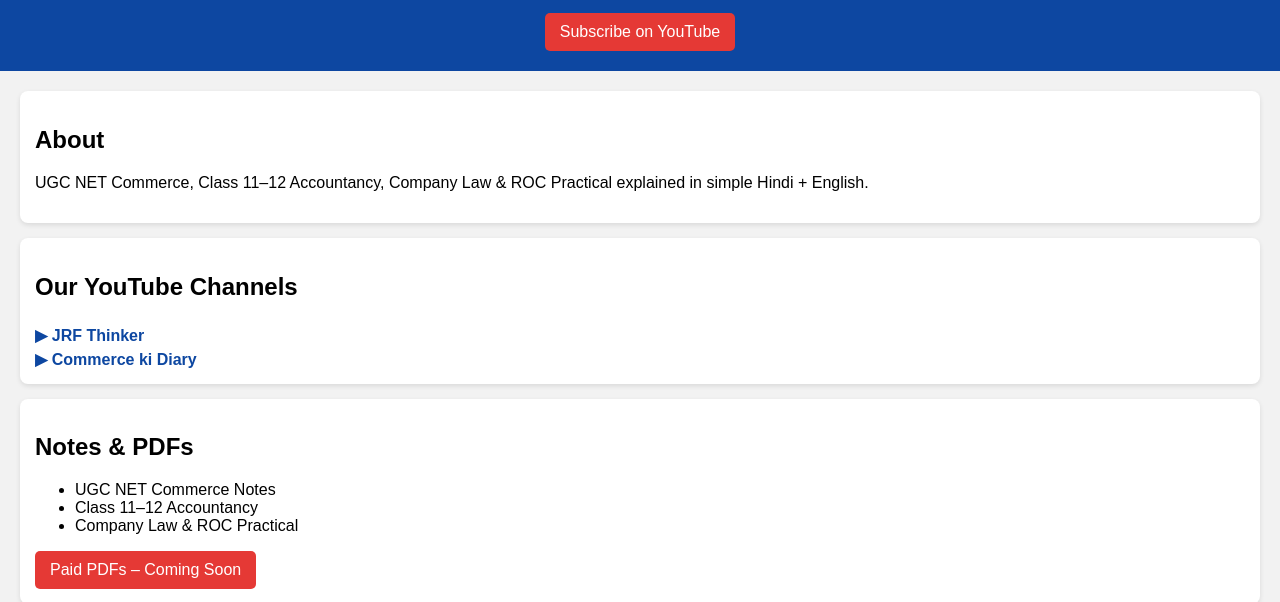
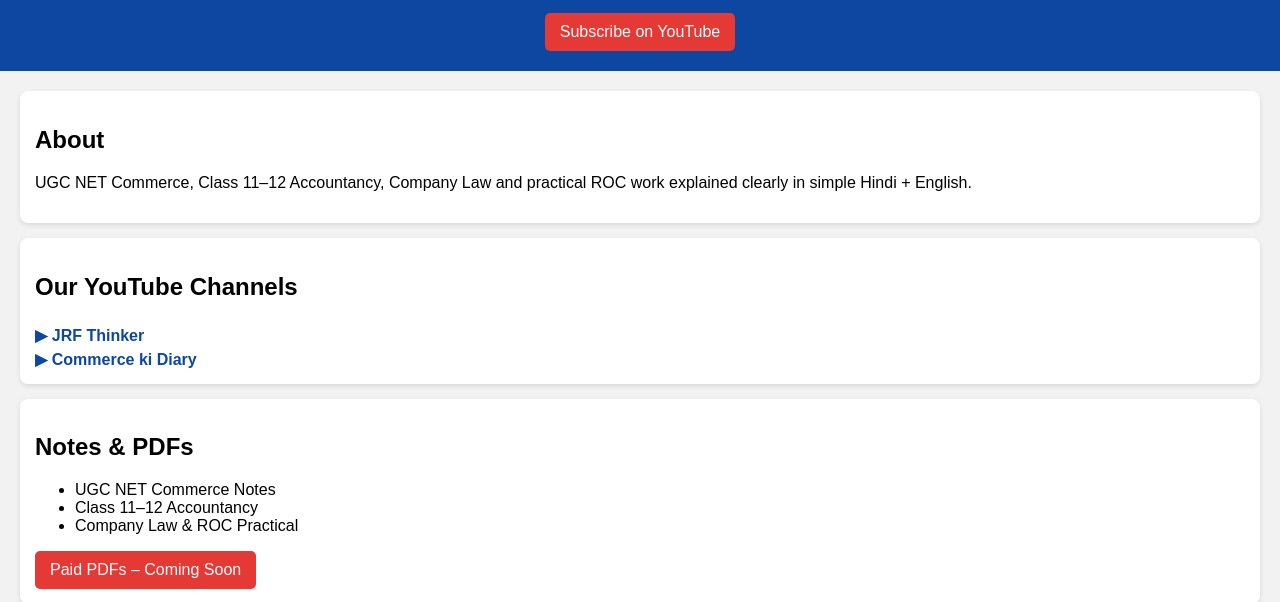
Before and after one commit to commercekidiary/commerce-ki-diary, a plain HTML site: page index.html in a window 1280 px wide. Shown: the part 121-723 px from the top of the page. Drawn offline with Linux system fonts and the light colour scheme.

Commit message:
Update index.html

```diff
--- a/index.html
+++ b/index.html
@@ -91,8 +91,11 @@
   <div class="card">
     <h2>About</h2>
     <p>
-      UGC NET Commerce, Class 11–12 Accountancy,
-      Company Law & ROC Practical explained in simple Hindi + English.
+      <p>
+  UGC NET Commerce, Class 11–12 Accountancy,
+  Company Law and practical ROC work explained
+  clearly in simple Hindi + English.
+</p>
     </p>
   </div>
 
```
